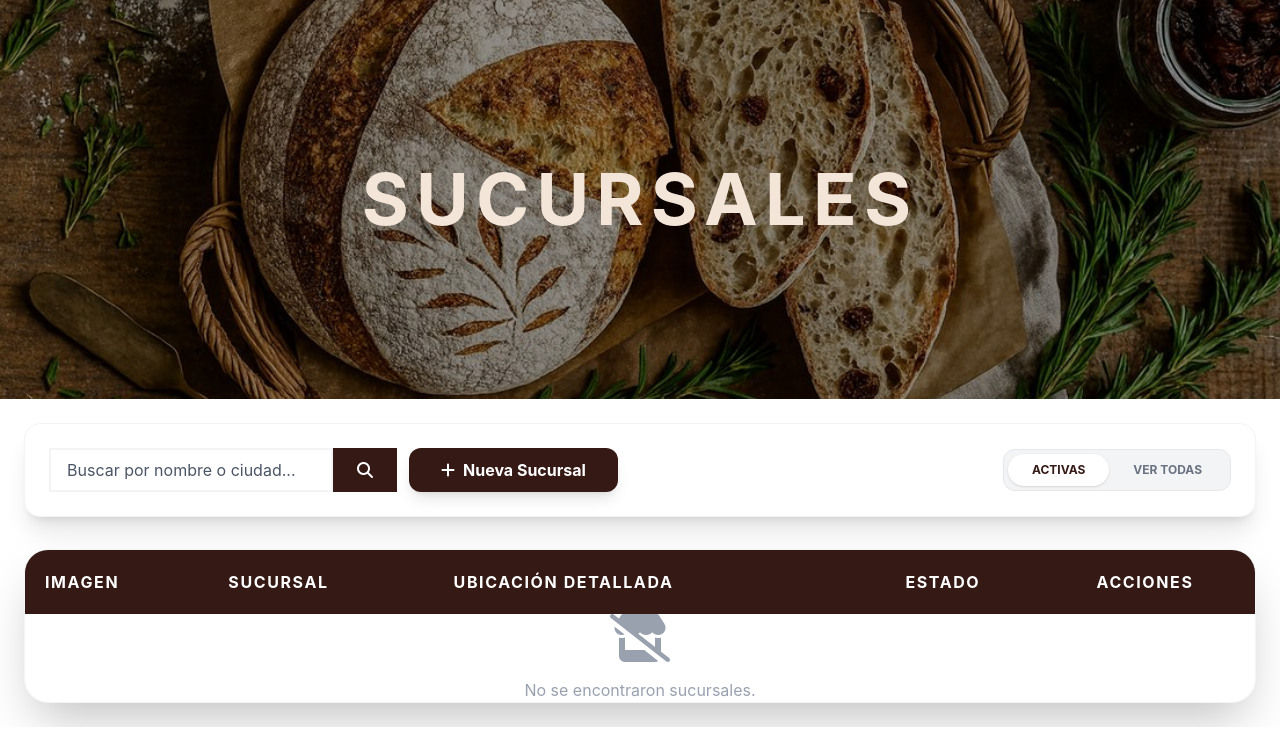
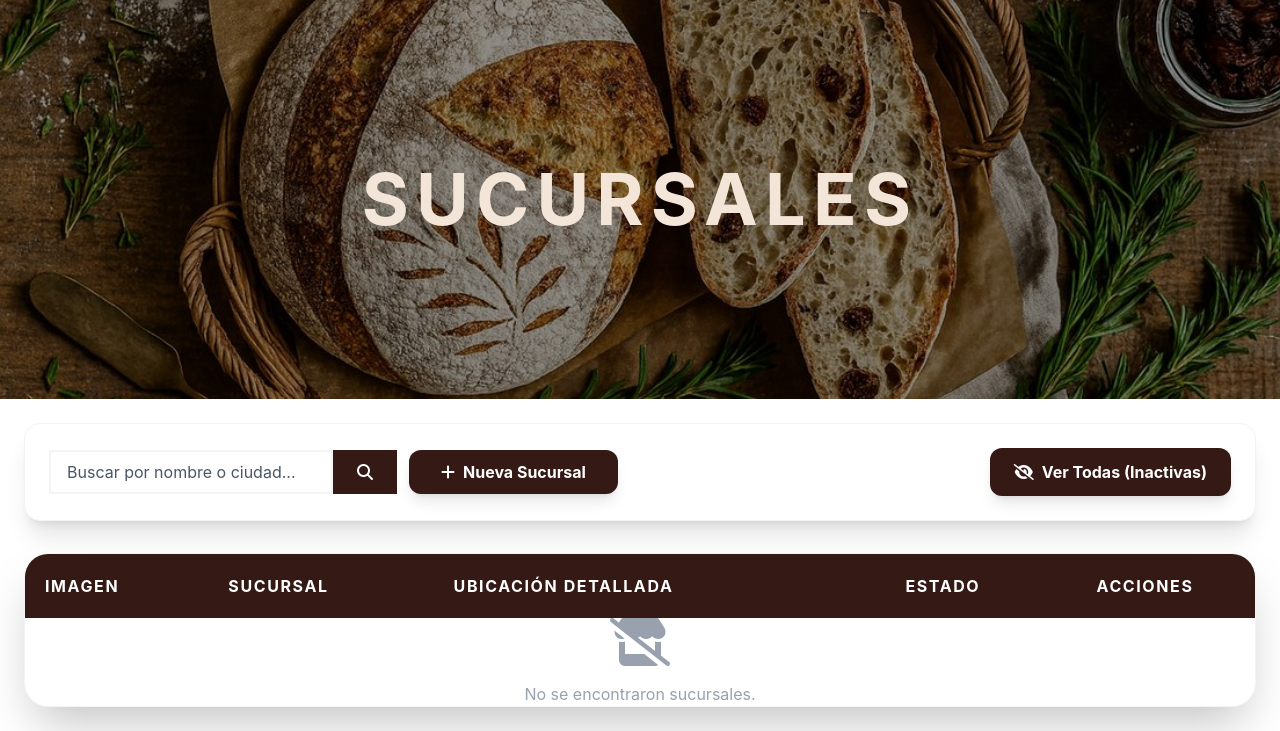
Before and after one commit to IDGS-805-23002382/PanaderiaDulceTradicion, a Flask app: template templates/modulo-sucursales/listaSucursales.html in a window 1280 px wide. Shown: the part 89-820 px from the top of the page. Run offline with Flask 3, Linux system fonts and the light colour scheme; the template is opened without the code that fills it, so the values that code supplies are empty; some libraries are stand-ins or nearby versions.

Commit message:
sucursal cambios

```diff
--- a/templates/modulo-sucursales/listaSucursales.html
+++ b/templates/modulo-sucursales/listaSucursales.html
@@ -34,16 +34,19 @@
             </a>
         </div>
 
-        <div class="inline-flex bg-gray-100 rounded-xl p-1 border border-gray-200">
-            <a href="{{ url_for('sucursales.sucursales', ver_inactivas=0) }}"
-               class="px-6 py-2 rounded-lg text-xs font-bold transition-all {{ 'bg-white shadow text-[#341915]' if not mostrando_inactivas else 'text-gray-500' }}">
-               ACTIVAS
-            </a>
-            <a href="{{ url_for('sucursales.sucursales', ver_inactivas=1) }}"
-               class="px-6 py-2 rounded-lg text-xs font-bold transition-all {{ 'bg-[#341915] text-white shadow' if mostrando_inactivas else 'text-gray-500' }}">
-               VER TODAS
-            </a>
-        </div>
+      <div class="flex flex-col md:flex-row gap-3 w-full md:w-auto">
+          {% if ver_todos == '1' %}
+              <a href="{{ url_for('sucursales.gestion_sucursales', ver_todos='0') }}"
+                class="bg-[#341915] text-white px-6 py-3 rounded-xl font-bold hover:bg--[#4a241d] transition-all shadow-lg flex items-center justify-center gap-2">
+                  <i class="fas fa-eye"></i> Ver solo Activas
+              </a>
+          {% else %}
+              <a href="{{ url_for('sucursales.gestion_sucursales', ver_todos='1') }}"
+                class="bg-[#341915] text-white px-6 py-3 rounded-xl font-bold hover:bg-[#4a241d] transition-all shadow-lg flex items-center justify-center gap-2">
+                  <i class="fas fa-eye-slash"></i> Ver Todas (Inactivas)
+              </a>
+          {% endif %}
+      </div>
     </div>
 
     <div class="bg-white rounded-3xl shadow-2xl overflow-hidden border border-gray-100">
--- a/templates/modulo-sucursales/verMapa.html
+++ b/templates/modulo-sucursales/verMapa.html
@@ -18,7 +18,7 @@
                 </span>
             </nav>
 
-            <a href="/sucursales/"
+            <a href="{{ url_for('sucursales.gestion_sucursales') }}"
                class="flex items-center gap-2 bg-white border-2 border-amber-200 text-amber-900 px-6 py-2.5 rounded-full hover:bg-amber-50 transition-all font-bold text-sm shadow-sm">
                 <i class="fas fa-home"></i>
                 Regresar
```
Also changed, not shown: blueprints/sucursales/routesSucursales.py (+30 -5 lines), templates/modulo-sucursales/editarSucursales.html (+7 -7 lines).
